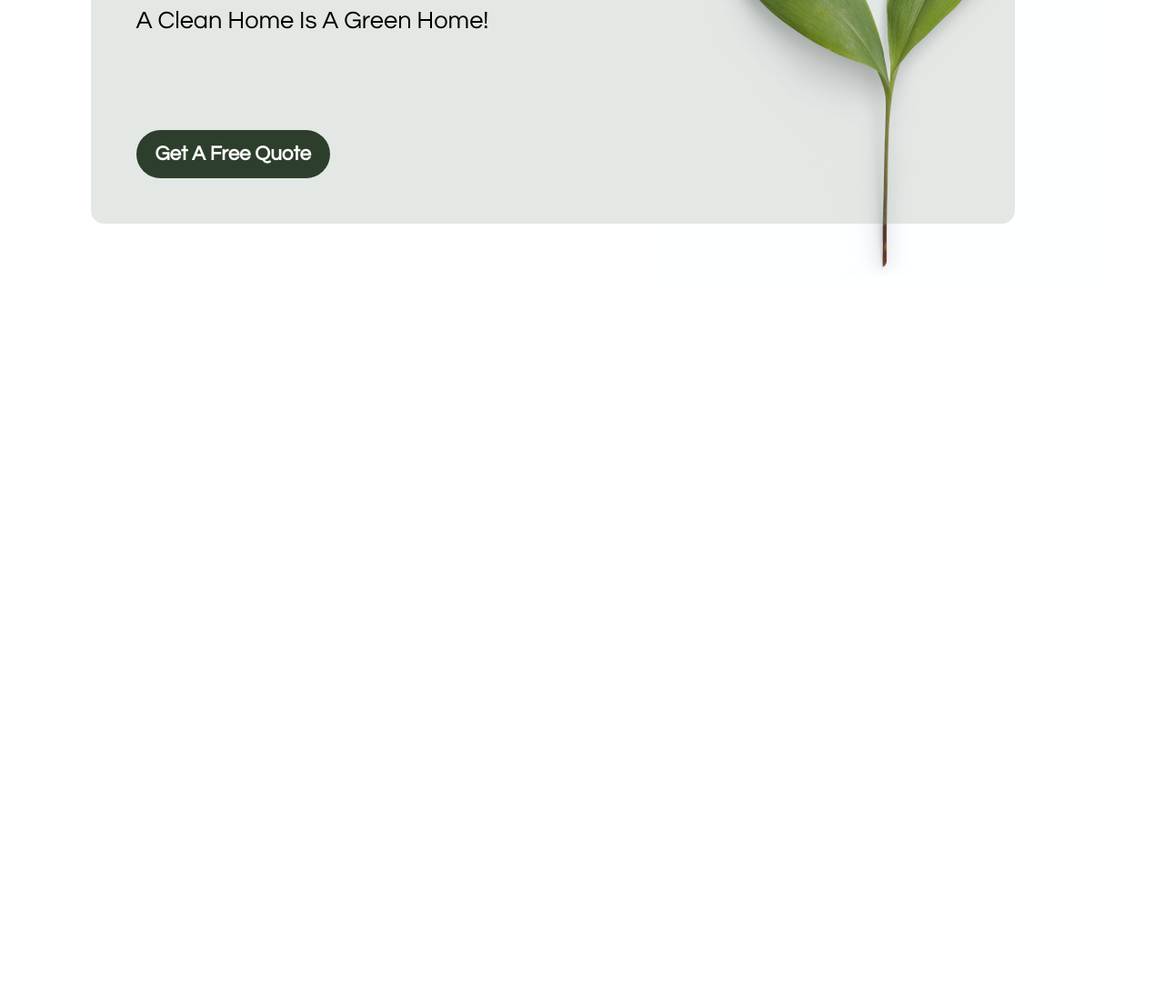
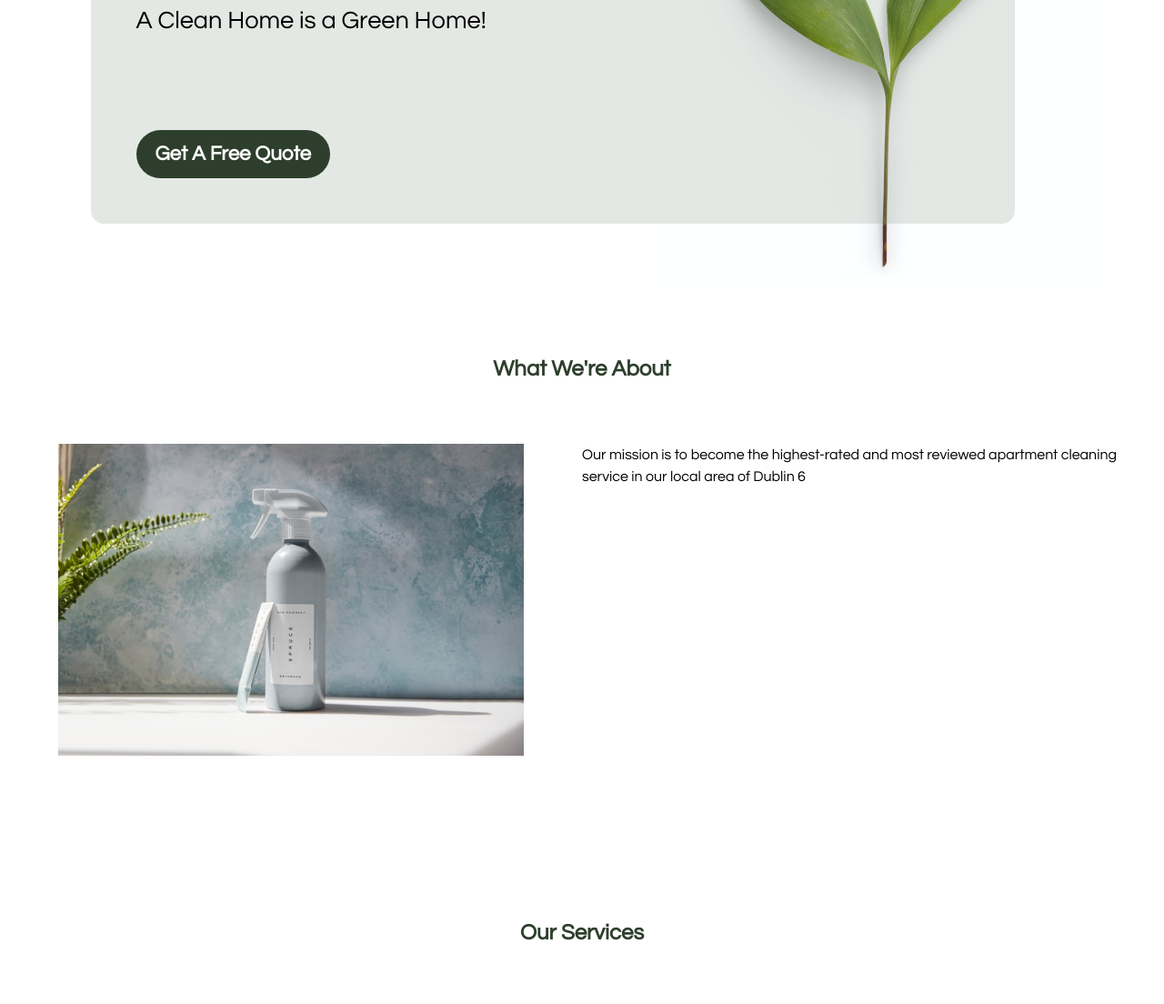
Before and after one commit to Elvira-94/natural-clean, a plain HTML site: page index.html in a window 1280 px wide. Shown: the part 310-1414 px from the top of the page at 91% size. Before the commit the page ends 800 px from the top, so only its background shows below. Drawn offline with Linux system fonts and the light colour scheme.

Commit message:
Add core structure for About section and Services section pending styling and content filling

```diff
--- a/assets/css/style.css
+++ b/assets/css/style.css
@@ -247,3 +247,37 @@ ul {
         margin: auto;
     }
 }
+
+/* About Section */
+
+.section-container {
+    min-height: 600px;
+    width: 100%;
+    margin: 0 auto 1.2rem auto;
+    /* display: grid;
+    grid-template-columns: repeat(auto-fit, minmax(320px, 1fr)) */
+}
+
+.section-header {
+    width: 100%;
+    min-height: 6.2rem;
+    background-color: white;
+    text-align: center;
+    color: var(--primary-color);
+
+}
+
+.section-content {
+    display: grid;
+    grid-template-columns: repeat(auto-fit, minmax(320px, 1fr))
+}
+
+.section-content .about-image {
+    max-width: 80%;
+    margin: 0 auto;
+}
+
+.section-content .about-image img {
+    max-width: 100%;
+
+}
--- a/index.html
+++ b/index.html
@@ -22,9 +22,9 @@
                 </label>
                 <nav class="nav">
                     <ul>
-                        <li><a href="#" class="active">Home</a></li>
-                        <li><a href="#">About</a></li>
-                        <li><a href="#">Services</a></li>
+                        <li><a href="" class="active">Home</a></li>
+                        <li><a href="#about">About</a></li>
+                        <li><a href="#services">Services</a></li>
                         <li><a href="#">Products</a></li>
                         <li><a href="#">FAQ's</a></li>
                         <li><a href="#">Contact</a></li>
@@ -40,7 +40,7 @@
         <div class="hero-container">
             <div class="info-box">
                 <h1>Dublin's Most Eco-Friendly House Cleaning Service</h1>
-                <p>A Clean Home Is A Green Home!</p>
+                <p>A Clean Home is a Green Home!</p>
 
                 <div class="hero-cta">
                     <a href="#" class="primary-cta">Get A Free Quote</a>
@@ -49,8 +49,39 @@
         </div>
 
     </section>
-    <section></section>
-    <section></section>
+
+    <!-- About section -->
+    <section class="about-section" id="about">
+        <div class="section-container">
+            <div class="section-header">
+                <h2>What We're About</h2>
+            </div>
+            <div class="section-content">
+                <div class="about-image">
+                    <img src="/assets/images/spruce-refillable-cleaning-OxdnFg-I3Lc-unsplash.jpg" alt="cleaning bottle">
+                </div>
+                <p>Our mission is to become the highest-rated and most reviewed apartment cleaning service in our local area of Dublin 6</p>
+            </div>
+        </div>
+
+    </section>
+
+
+
+    <!-- Services section -->
+    <section id="services">
+        <div class="section-container">
+            <div class="section-header">
+                <h2>Our Services</h2>
+            </div>
+            <div class="section-content">
+                <p>Our mission is to become the highest-rated and most reviewed apartment cleaning service in our local area of Dublin 6</p>
+                <div class="about-image">
+                    <img src="/assets/images/spruce-refillable-cleaning-OxdnFg-I3Lc-unsplash.jpg" alt="cleaning bottle">
+                </div>
+            </div>
+        </div>
+    </section>
     <section></section>
 
     <footer></footer>
```
Also changed, not shown: assets/images/spruce-refillable-cleaning-OxdnFg-I3Lc-unsplash.jpg (added).
